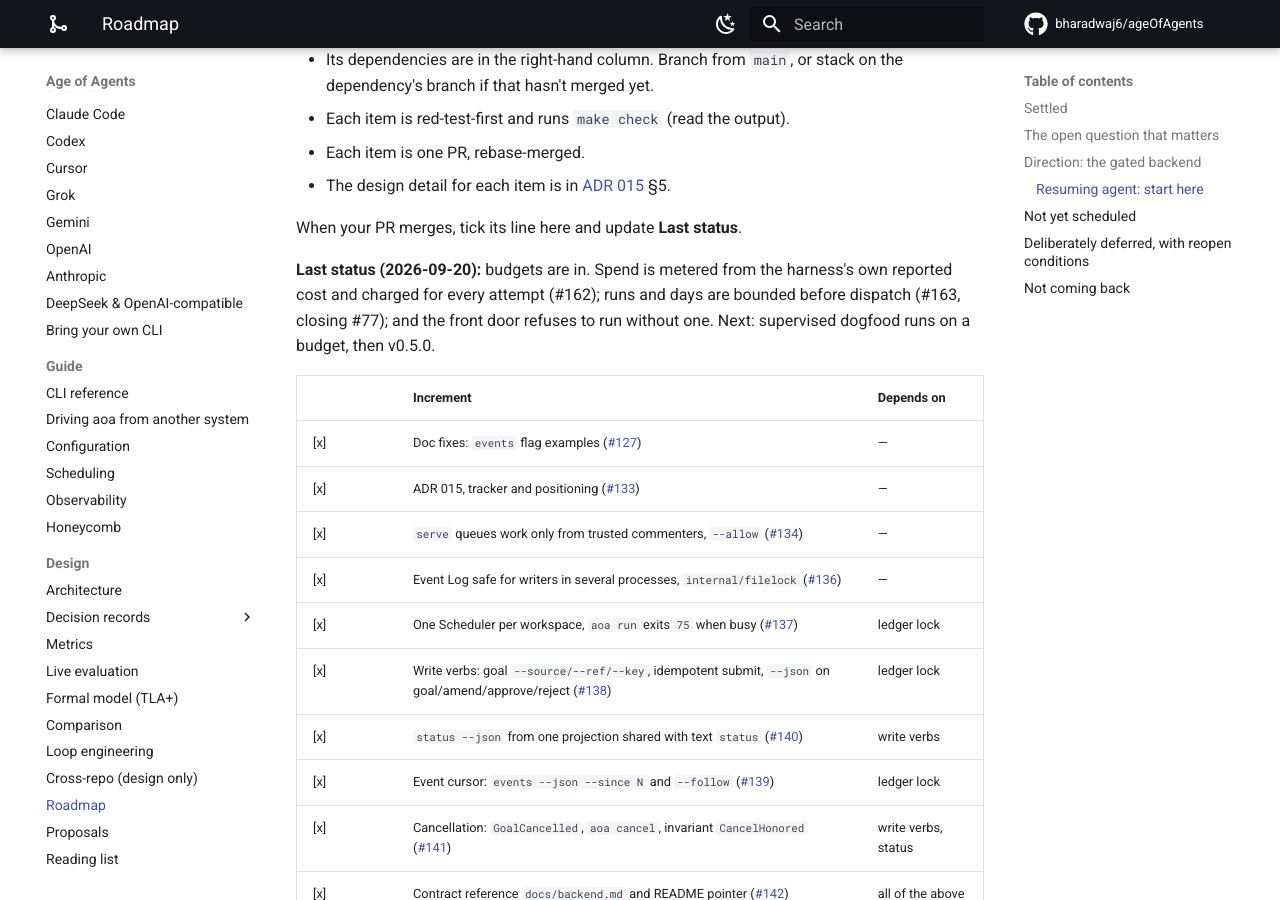
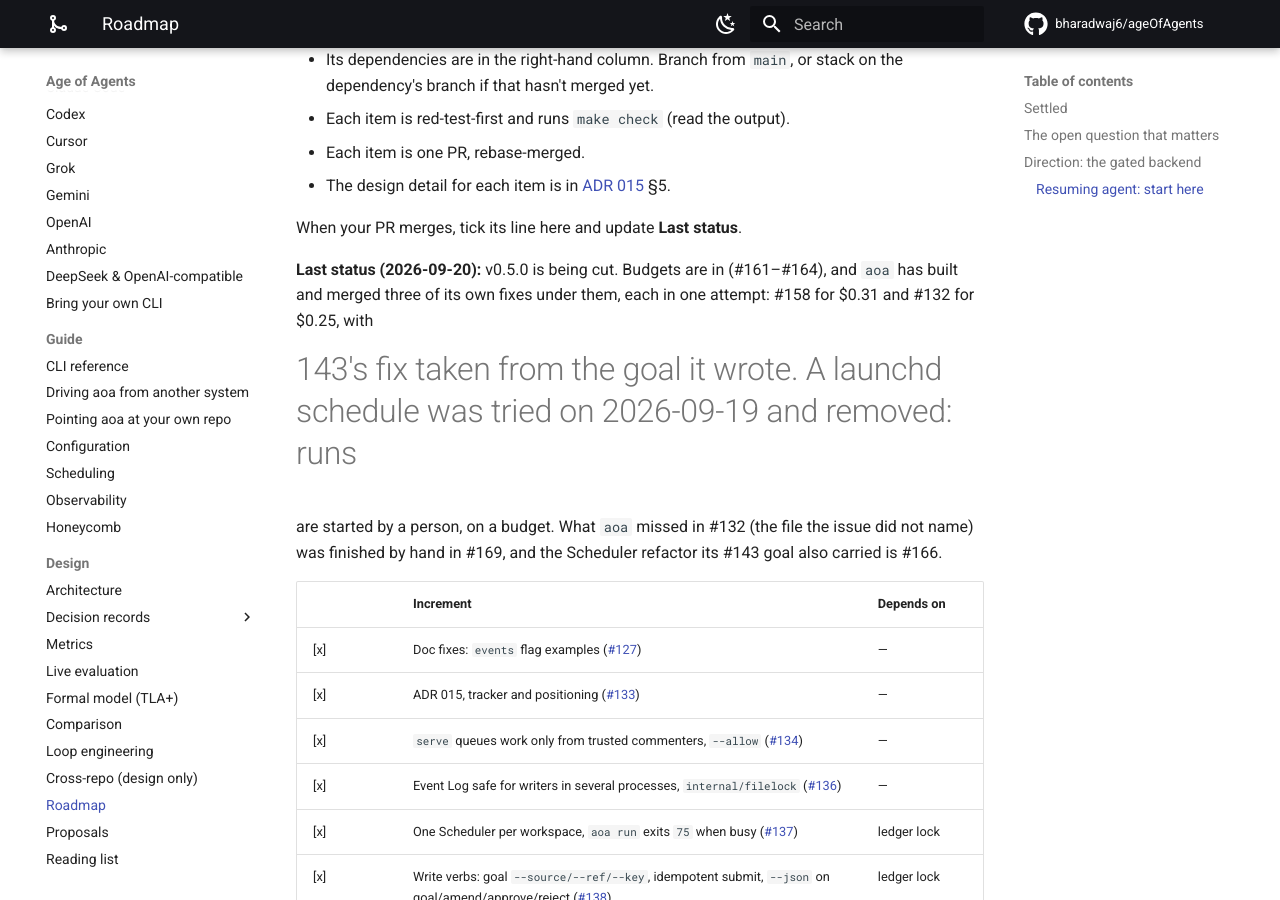
Before and after one commit to bharadwaj6/ageOfAgents, an MkDocs documentation site: the page built from docs/design/roadmap.md, in a window 1280 px wide and 900 px high, scrolled down 1277 px. Built offline with MkDocs 1.6.1 and Material for MkDocs 9.7.7, drawn with Linux system fonts in a browser that asks for light colours; comment, search, counter and statistics services are not loaded; some of the changed text lies outside the part shown.

Commit message:
docs: prepare v0.5.0
Cuts 0.5.0: PR delivery, the GitHub Issues front door, budgets, and
the fixes aoa wrote for itself under them. Adds docs/self-hosting.md,
the runbook for pointing aoa at your own repository — a dedicated
clone with a push guard, a workspace in PR mode, budgets, what a goal
actually costs, and how to stop it. README and the docs index point at
it, and the tracker records the dogfood results.

Co-Authored-By: Claude Opus 5 <noreply@anthropic.com>

```diff
--- a/docs/design/roadmap.md
+++ b/docs/design/roadmap.md
@@ -50,9 +50,11 @@ Take the first unticked item below.
 
 When your PR merges, tick its line here and update **Last status**.
 
-**Last status (2026-09-20):** budgets are in. Spend is metered from the harness's own reported cost and
-charged for every attempt (#162); runs and days are bounded before dispatch (#163, closing #77); and the
-front door refuses to run without one. Next: supervised dogfood runs on a budget, then v0.5.0.
+**Last status (2026-09-20):** v0.5.0 is being cut. Budgets are in (#161–#164), and `aoa` has built and
+merged three of its own fixes under them, each in one attempt: #158 for $0.31 and #132 for $0.25, with
+#143's fix taken from the goal it wrote. A launchd schedule was tried on 2026-09-19 and removed: runs
+are started by a person, on a budget. What `aoa` missed in #132 (the file the issue did not name) was
+finished by hand in #169, and the Scheduler refactor its #143 goal also carried is #166.
 
 | | Increment | Depends on |
 |---|---|---|
@@ -91,7 +93,7 @@ on the maintainer's Mac on a subscription backend, and only in runs the maintain
 | [x] | Charge the harness's reported cost, including failed attempts; one accounting path ([#162](https://github.com/bharadwaj6/ageOfAgents/pull/162)) | ADR 017 |
 | [x] | Run and daily budgets enforced before dispatch, `BudgetExhausted`, `require_run_budget` ([#163](https://github.com/bharadwaj6/ageOfAgents/pull/163), closes [#77](https://github.com/bharadwaj6/ageOfAgents/issues/77)) | honest cost |
 | [x] | The front door runs only on a budget: run cap, goals per cycle, quota headroom | budgets |
-| [ ] | Supervised dogfood on a budget: [#143](https://github.com/bharadwaj6/ageOfAgents/issues/143), [#158](https://github.com/bharadwaj6/ageOfAgents/issues/158), [#132](https://github.com/bharadwaj6/ageOfAgents/issues/132) | front door |
+| [x] | Supervised dogfood on a budget: [#143](https://github.com/bharadwaj6/ageOfAgents/issues/143), [#158](https://github.com/bharadwaj6/ageOfAgents/issues/158), [#132](https://github.com/bharadwaj6/ageOfAgents/issues/132) — `aoa` built [#167](https://github.com/bharadwaj6/ageOfAgents/pull/167) and [#168](https://github.com/bharadwaj6/ageOfAgents/pull/168) itself | front door |
 | [ ] | Release v0.5.0 | all of the above |
 
 **Later increments** each need a design decision, and most need an ADR, before any code:
--- a/mkdocs.yml
+++ b/mkdocs.yml
@@ -75,6 +75,7 @@ nav:
   - Guide:
       - CLI reference: cli.md
       - Driving aoa from another system: backend.md
+      - Pointing aoa at your own repo: self-hosting.md
       - Configuration: config-reference.md
       - Scheduling: scheduling.md
       - Observability: integrations/README.md
```
Also changed, not shown: CHANGELOG.md (+9 -0 lines), README.md (+5 -0 lines), docs/index.md (+1 -0 lines), docs/self-hosting.md (added, +120 -0 lines).
